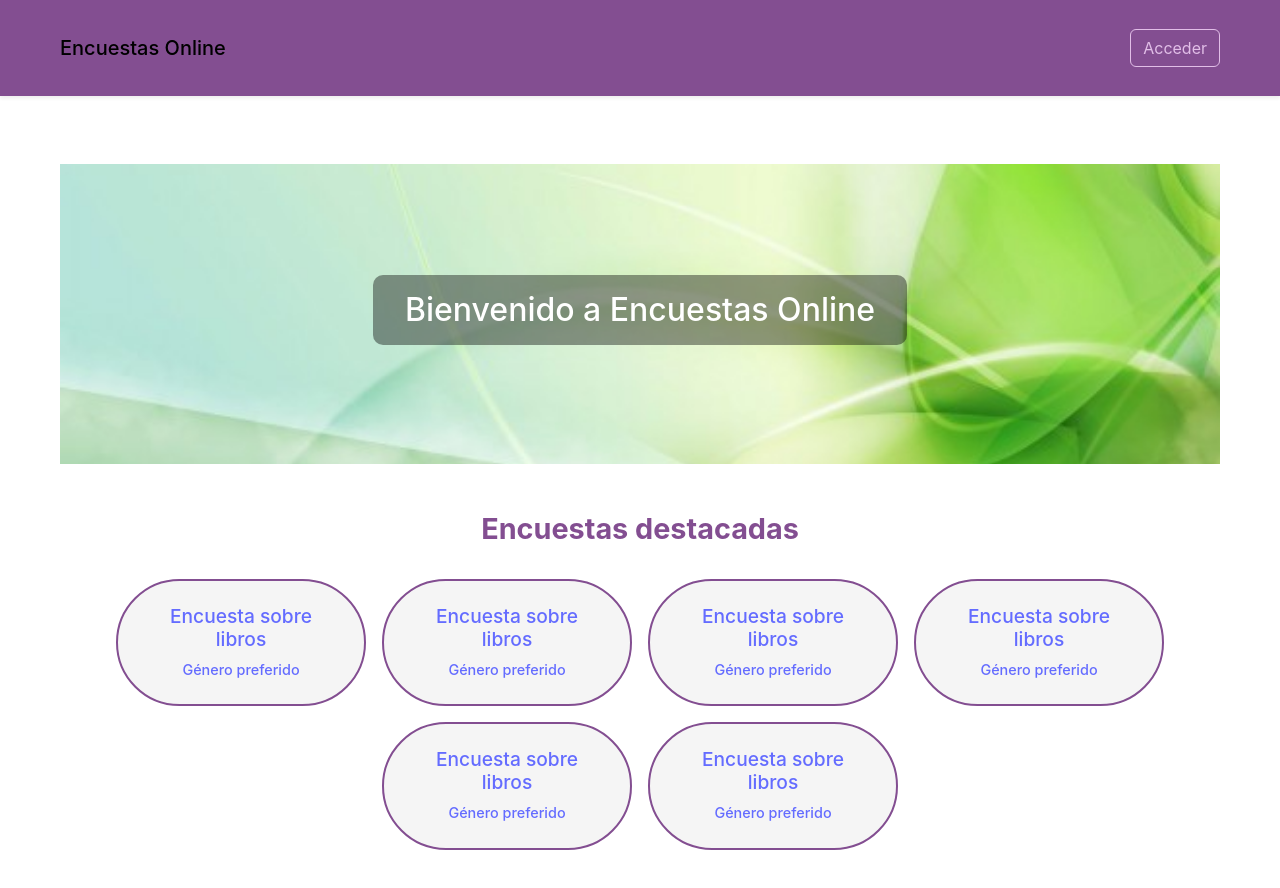
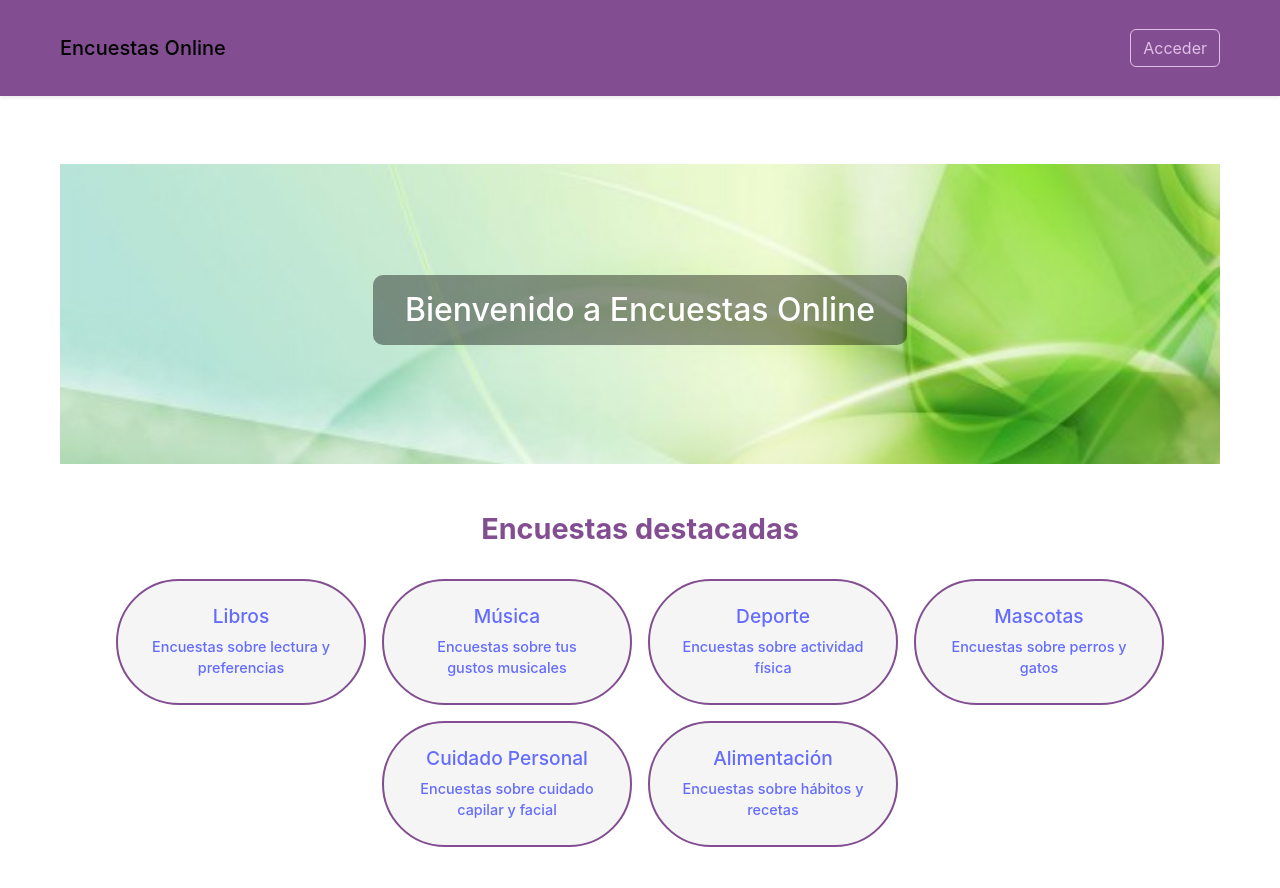
Before and after one commit to candeviolam/proyecto-final-frontend, a React (Vite) app: page / in a window 1280 px wide. Shown: the top 888 px of the page. Built offline with nearby package versions, Linux system fonts and the light colour scheme; no server answers.

Commit message:
Creación de página de EncuestasPorCategorías, importándola y creando la ruta en App.jsx, y modificación de Links en Home.jsx

```diff
--- a/src/App.jsx
+++ b/src/App.jsx
@@ -9,6 +9,7 @@ import RutaProtegida from "./components/RutaProtegida";
 import RutaProtegidaAdmin from "./components/RutaProtegidaAdmin";
 import EncuestasAdmin from "./pages/EncuestasAdmin";
 import CategoriasAdmin from "./pages/CategoriasAdmin";
+import EncuestasPorCategoria from "./pages/EncuestasPorCategoria";
 import ComponenteNavbar from "./components/Navbar";
 import "./styles/global.css";
 import "./styles/index.css";
@@ -59,6 +60,7 @@ function App() {
             </RutaProtegidaAdmin>
           }
         />
+        <Route path="/categoria/:nombre" element={<EncuestasPorCategoria />} />
       </Routes>
     </BrowserRouter>
   );
--- /dev/null
+++ b/src/pages/EncuestasPorCategoria.jsx
@@ -0,0 +1,96 @@
+import { useEffect, useState } from "react";
+import { useParams, Link } from "react-router-dom";
+import axios from "../services/api";
+import {
+  Container,
+  Spinner,
+  Alert,
+  Row,
+  Col,
+  Card,
+  Button,
+} from "react-bootstrap";
+import "../styles/global.css";
+import "../styles/Home.css";
+
+export default function EncuestasPorCategoria() {
+  const { nombre } = useParams(); // obtiene la categoría de la URL
+  const [encuestas, setEncuestas] = useState([]);
+  const [cargando, setCargando] = useState(true);
+  const [error, setError] = useState("");
+
+  useEffect(() => {
+    const obtener = async () => {
+      setCargando(true);
+      try {
+        // Traer todas las encuestas activas
+        const respuesta = await axios.get("/encuesta/activas");
+        // Filtrar por categoría
+        const filtradas = respuesta.data.filter(
+          (encuesta) =>
+            encuesta.categoria?.toLowerCase() === nombre.toLowerCase()
+        );
+        setEncuestas(filtradas);
+        setError("");
+      } catch (err) {
+        setError("Error al obtener las encuestas");
+      } finally {
+        setCargando(false);
+      }
+    };
+
+    obtener();
+  }, [nombre]);
+
+  if (cargando)
+    return (
+      <Container
+        className="d-flex justify-content-center align-items-center"
+        style={{ minHeight: "50vh" }}
+      >
+        <Spinner animation="border" />
+      </Container>
+    );
+
+  if (error)
+    return (
+      <Container
+        className="d-flex justify-content-center align-items-center"
+        style={{ minHeight: "50vh" }}
+      >
+        <Alert variant="danger">{error}</Alert>
+      </Container>
+    );
+
+  return (
+    <Container className="mt-5">
+      <h1 className="mb-4 text-center">Encuestas de {nombre}</h1>
+      {encuestas.length === 0 ? (
+        <p className="text-center">
+          No hay encuestas disponibles en esta categoría.
+        </p>
+      ) : (
+        <Row>
+          {encuestas.map((encuesta) => (
+            <Col key={encuesta._id} md={4} className="mb-4">
+              <Card className="h-100">
+                <Card.Body>
+                  <Card.Title>{encuesta.nombre}</Card.Title>
+                  <Card.Text>Categoría: {encuesta.categoria}</Card.Text>
+                  <Button
+                    variant="primary"
+                    as={Link}
+                    to={`/encuesta/${encuesta._id}`}
+                    className="btn-primary"
+                  >
+                    Responder Encuesta
+                  </Button>
+                </Card.Body>
+              </Card>
+            </Col>
+          ))}
+        </Row>
+      )}
+    </Container>
+  );
+}
--- a/src/pages/Home.jsx
+++ b/src/pages/Home.jsx
@@ -66,29 +66,29 @@ const Home = () => {
       <section className="categorias-destacadas">
         <h2 className="titulo-categorias">Encuestas destacadas</h2>
         <div className="contenedor-categorias">
-          <Link to="#" className="categoria-box">
-            <h3>Encuesta sobre libros</h3>
-            <p>Género preferido</p>
+          <Link to="/categoria/Libros" className="categoria-box">
+            <h3>Libros</h3>
+            <p>Encuestas sobre lectura y preferencias</p>
           </Link>
-          <Link to="#" className="categoria-box">
-            <h3>Encuesta sobre libros</h3>
-            <p>Género preferido</p>
+          <Link to="/categoria/Música" className="categoria-box">
+            <h3>Música</h3>
+            <p>Encuestas sobre tus gustos musicales</p>
           </Link>
-          <Link to="#" className="categoria-box">
-            <h3>Encuesta sobre libros</h3>
-            <p>Género preferido</p>
+          <Link to="/categoria/Deporte" className="categoria-box">
+            <h3>Deporte</h3>
+            <p>Encuestas sobre actividad física</p>
           </Link>
-          <Link to="#" className="categoria-box">
-            <h3>Encuesta sobre libros</h3>
-            <p>Género preferido</p>
+          <Link to="/categoria/Mascotas" className="categoria-box">
+            <h3>Mascotas</h3>
+            <p>Encuestas sobre perros y gatos</p>
           </Link>
-          <Link to="#" className="categoria-box">
-            <h3>Encuesta sobre libros</h3>
-            <p>Género preferido</p>
+          <Link to="/categoria/Cuidado Personal" className="categoria-box">
+            <h3>Cuidado Personal</h3>
+            <p>Encuestas sobre cuidado capilar y facial</p>
           </Link>
-          <Link to="#" className="categoria-box">
-            <h3>Encuesta sobre libros</h3>
-            <p>Género preferido</p>
+          <Link to="/categoria/Alimentación" className="categoria-box">
+            <h3>Alimentación</h3>
+            <p>Encuestas sobre hábitos y recetas</p>
           </Link>
         </div>
       </section>
```
